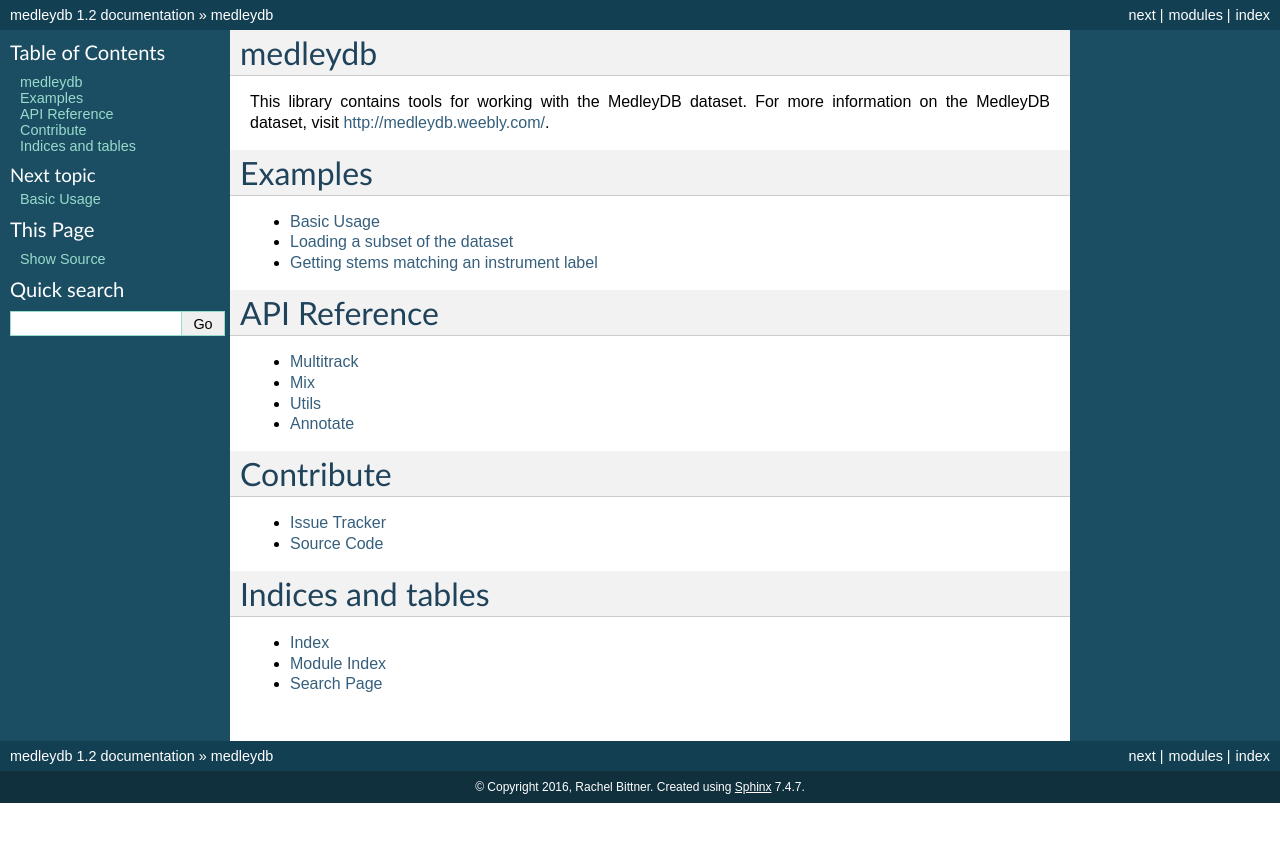
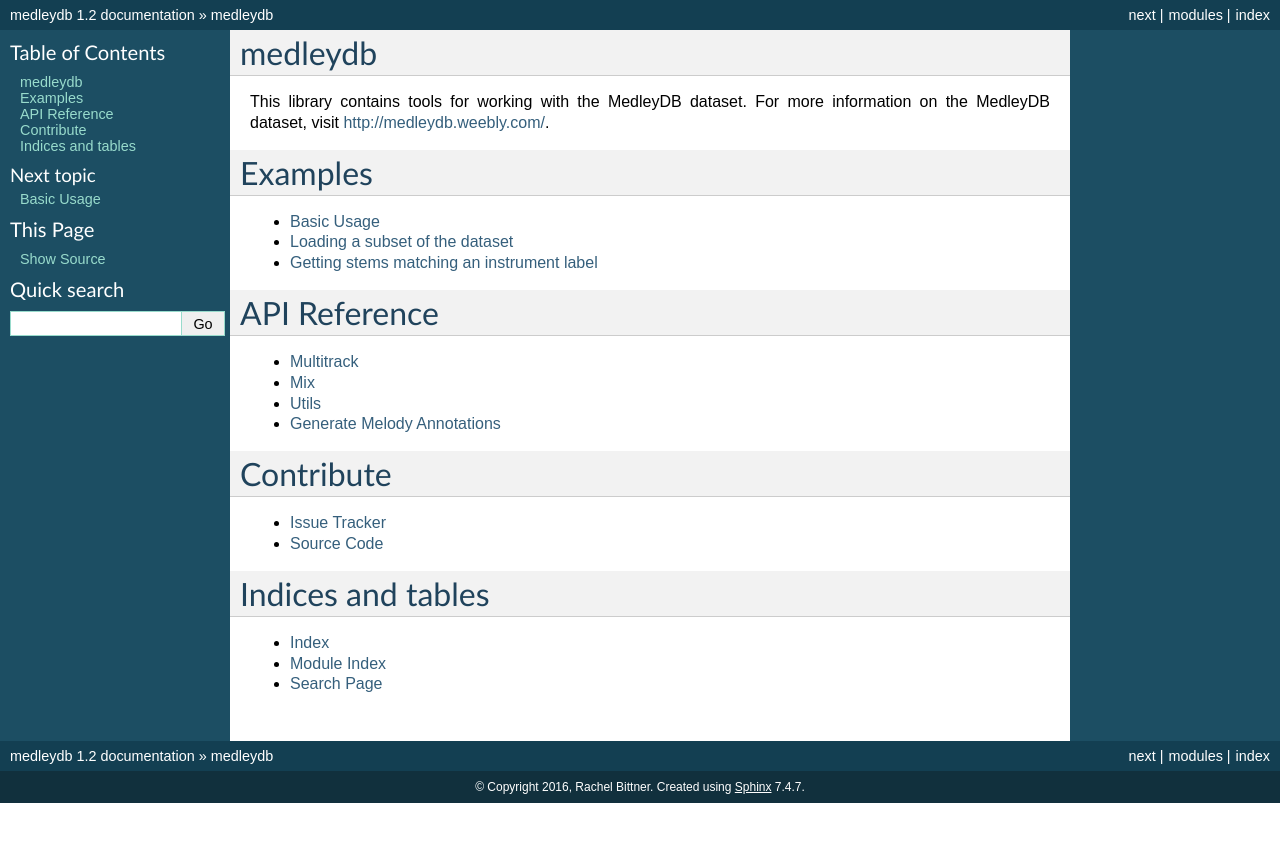
Before and after one commit to marl/medleydb, a Sphinx documentation site: the page built from docs/index.rst, in a window 1280 px wide. Shown: the top 842 px of the page. Built offline with Sphinx 7.4.7, drawn with Linux system fonts in a browser that asks for light colours.

Commit message:
fix submodule docs

```diff
--- a/docs/api.rst
+++ b/docs/api.rst
@@ -17,7 +17,7 @@
 .. automodule:: medleydb.utils
     :members:
 
-Annotate
---------
-.. automodule:: medleydb.annotate
+Generate Melody Annotations
+---------------------------
+.. automodule:: medleydb.annotate.generate_melody_annotations
     :members:
--- a/docs/requirements.txt
+++ b/docs/requirements.txt
@@ -1,2 +1,3 @@
 numpydoc>=0.5
 sox>=1.2
+numpy
```
Also changed, not shown: 1 other file.
